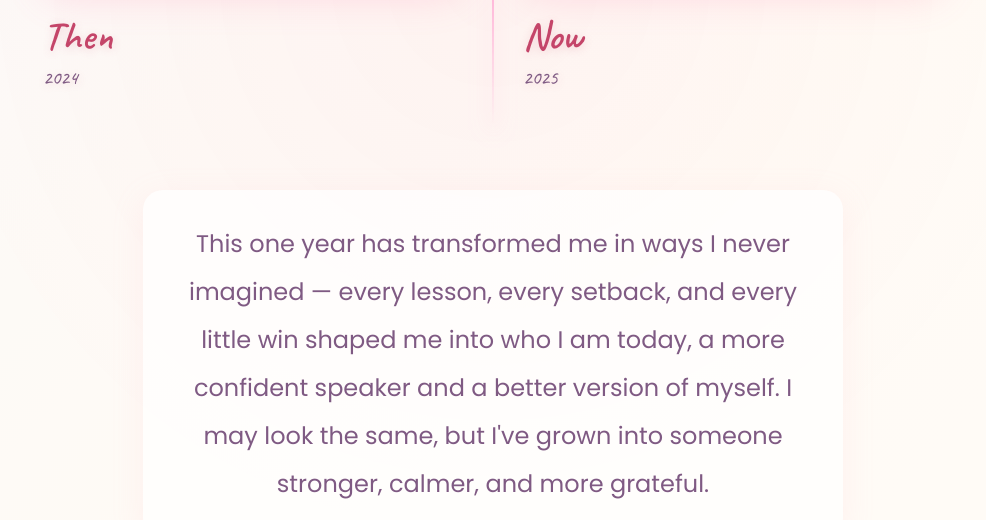
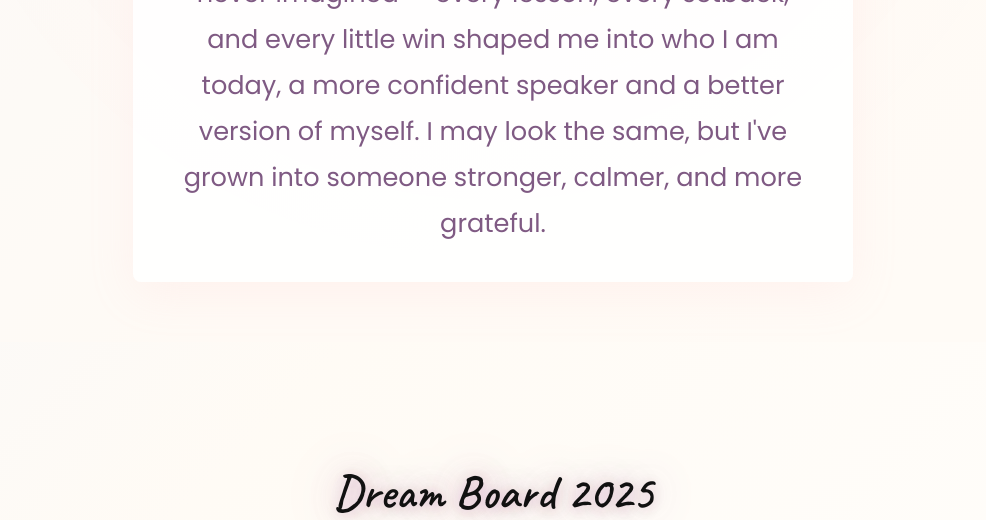
Before and after one commit to andreabetrina/anndreaaa_portfolioFinal, a plain HTML site: page hobbies.html in a window 1280 px wide. Shown: the part 5165-5685 px from the top of the page, without its empty margins (147-1133 px from the left). Drawn offline with Linux system fonts and the light colour scheme.

Commit message:
hobbies: show only first 3 art tiles; enlarge year numbers; make then-now description rectangular

```diff
--- a/hobbies.html
+++ b/hobbies.html
@@ -912,25 +912,26 @@
 
     .photo-caption .year {
       font-family: 'Caveat', cursive;
-      font-size: 1.2rem;
-      font-weight: 500;
+      font-size: 2.4rem; /* increased size for emphasis */
+      font-weight: 700;
       display: block;
-      margin-top: 5px;
+      margin-top: 8px;
       color: #7f5a83;
+      letter-spacing: 1px;
     }
 
     .then-now-description {
       font-family: 'Poppins', sans-serif;
-      font-size: 1.5rem;
+      font-size: 1.6rem;
       color: #7f5a83;
-      line-height: 2;
+      line-height: 1.8;
       text-align: center;
-      max-width: 700px;
+      width: 80%;
       margin: 40px auto 0;
-      padding: 30px;
-      background: rgba(255, 255, 255, 0.7);
-      border-radius: 20px;
-      box-shadow: 0 8px 32px rgba(255,182,193,0.15);
+      padding: 36px 44px;
+      background: rgba(255, 255, 255, 0.85);
+      border-radius: 8px; /* more rectangular */
+      box-shadow: 0 12px 48px rgba(255,182,193,0.12);
       opacity: 0;
       transition: all 0.8s ease-out;
     }
@@ -1258,24 +1259,7 @@
               <p class="art-caption">When emotions find their canvas.</p>
             </div>
           </div>
-          <div class="art-tile">
-            <img src="images/girll.jpg" alt="Girl digital art" class="art-image">
-            <div class="art-overlay">
-              <p class="art-caption">A moment captured in pixels and dreams.</p>
-            </div>
-          </div>
-          <div class="art-tile">
-            <img src="images/build.jpg" alt="Building digital art" class="art-image">
-            <div class="art-overlay">
-              <p class="art-caption">Where imagination meets reality.</p>
-            </div>
-          </div>
-          <div class="art-tile">
-            <img src="images/symm.jpg" alt="Symmetry art piece" class="art-image">
-            <div class="art-overlay">
-              <p class="art-caption">Art is how I breathe life into thoughts.</p>
-            </div>
-          </div>
+          <!-- Removed extra tiles to keep gallery concise (showing first 3 only) -->
         </div>
       </section>
 
```
